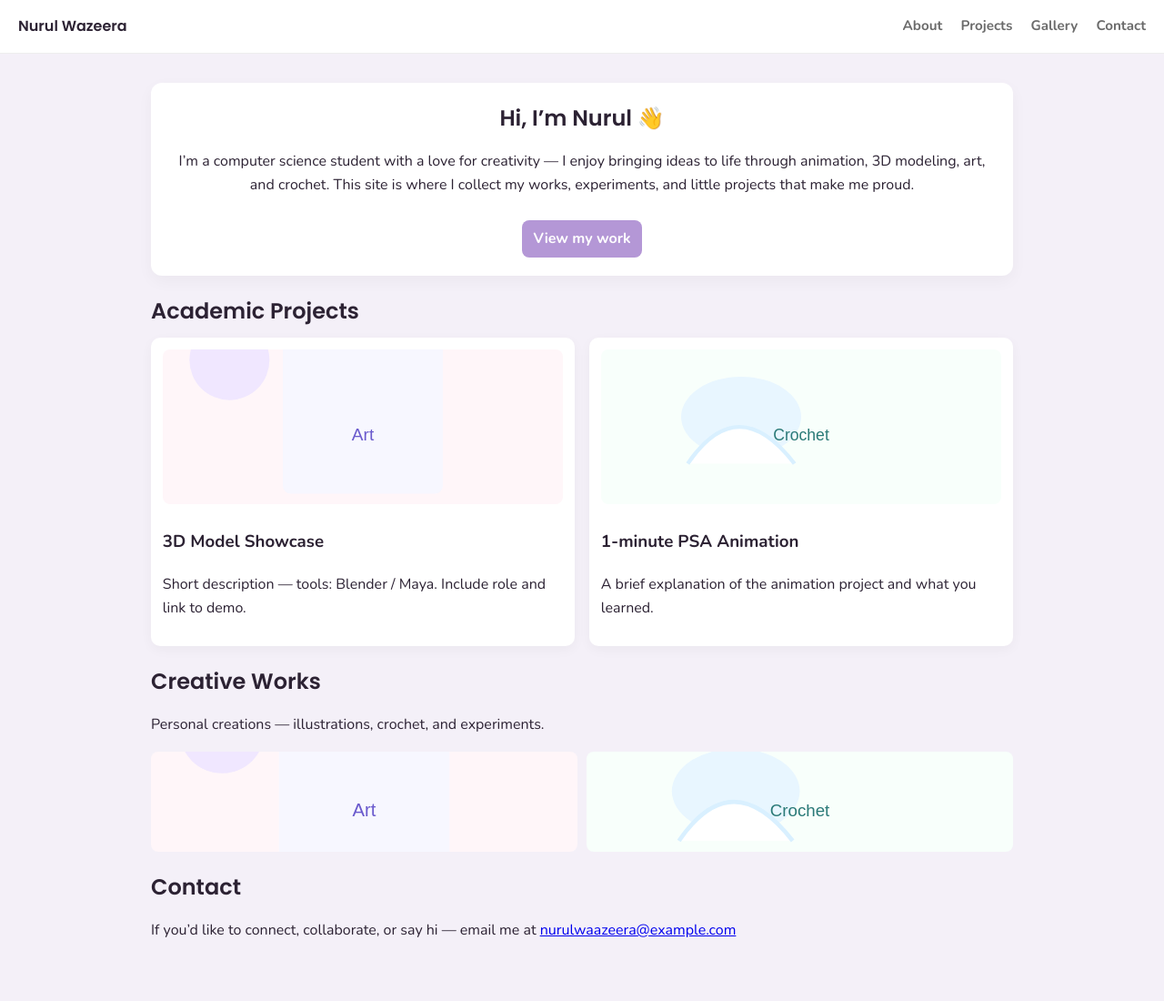
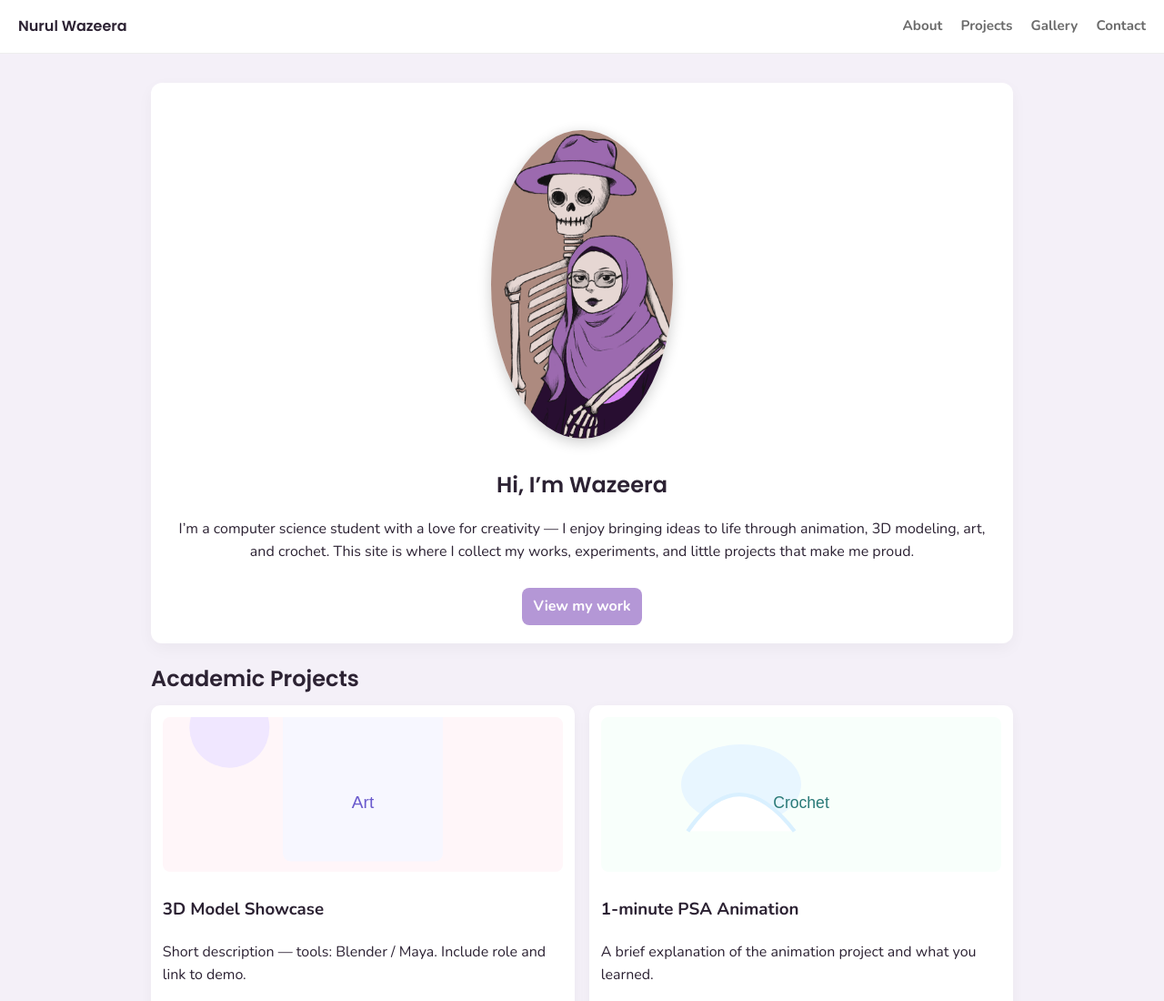
Before and after one commit to N-Wazeera/n-wazeera.github.io, a plain HTML site: page index.html in a window 1280 px wide. Shown: the top 1100 px of the page at 91% size. Drawn offline with nearby package versions, Linux system fonts and the light colour scheme.

Commit message:
Update index.html

```diff
--- a/index.html
+++ b/index.html
@@ -19,8 +19,10 @@
   </header>
   <main>
     <section id="intro" class="card">
-       <h2>Hi, I’m Nurul 👋</h2>
-       <p>I’m a computer science student with a love for creativity — I enjoy bringing ideas to life through animation, 3D modeling, art, and crochet. This site is where I collect my works, experiments, and little projects that make me proud.</p>
+      <img src="profile.png" alt="Nurul Wazeera portrait" class="profile-pic">
+
+      <h2>Hi, I’m Wazeera</h2>
+      <p>I’m a computer science student with a love for creativity — I enjoy bringing ideas to life through animation, 3D modeling, art, and crochet. This site is where I collect my works, experiments, and little projects that make me proud.</p>
       <a class="cta" href="#projects">View my work</a>
     </section>
 
```
